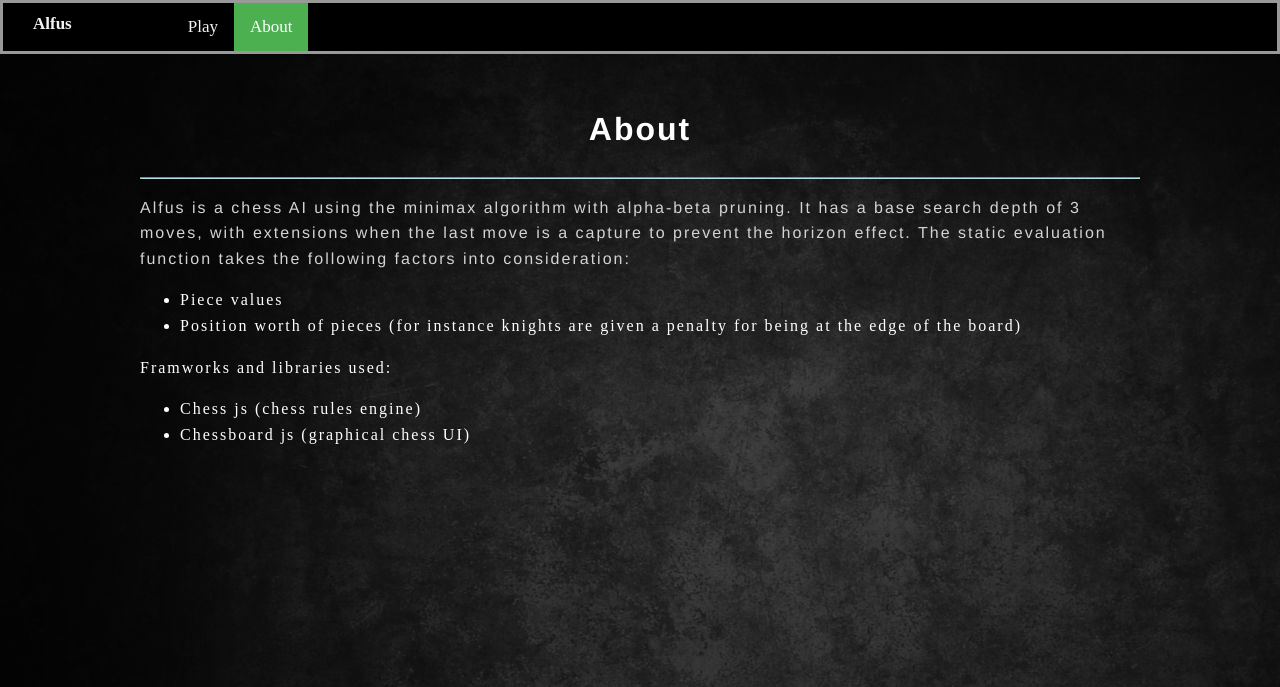
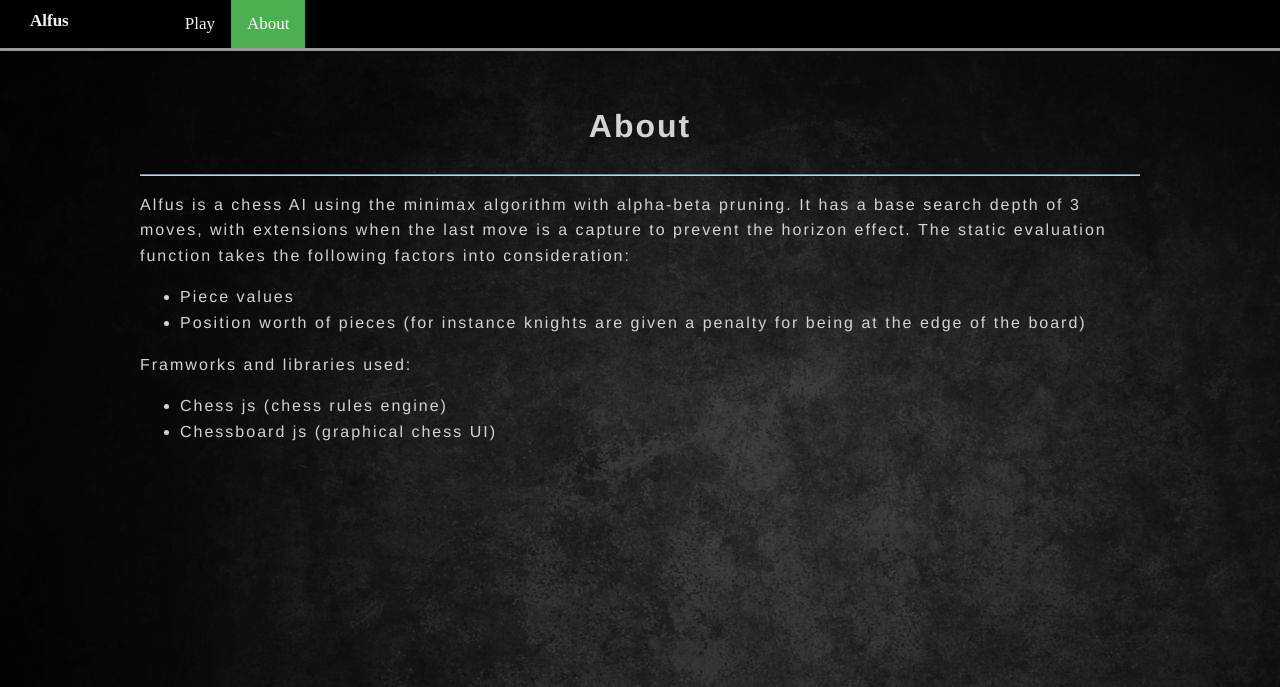
Before and after one commit to alfredbirk/alfus, a PHP site: page /about.html in a window 1280 px wide. Shown: the top 687 px of the page. Run offline with PHP 8.4, Linux system fonts and the light colour scheme.

Commit message:
[Fix #4 and #5]: Make the navbar only have a border at the bottom and make all the text in description have same font

```diff
--- a/navigation.css
+++ b/navigation.css
@@ -22,7 +22,8 @@ body {
   width: 1000px;
   margin: auto;
   margin-top: 50px;
-  color: white;
+  color: lightgray;
+  font-family: Helvetica;
   line-height: 1.6;
   letter-spacing: 2px;
 }
@@ -34,21 +35,13 @@ hr {
 
 .description h1 {
   text-align: center;
-  font-family: Helvetica;
 }
-
-.description p {
-
-  color: lightgray;
-  font-family: Helvetica;
-}
-
 
 /* Add a black background color to the top navigation */
 .topnav {
     background-color: #000;
     overflow: hidden;
-    border-style: solid;
+    border-bottom-style: solid;
     border-color: #999;
 }
 
```
